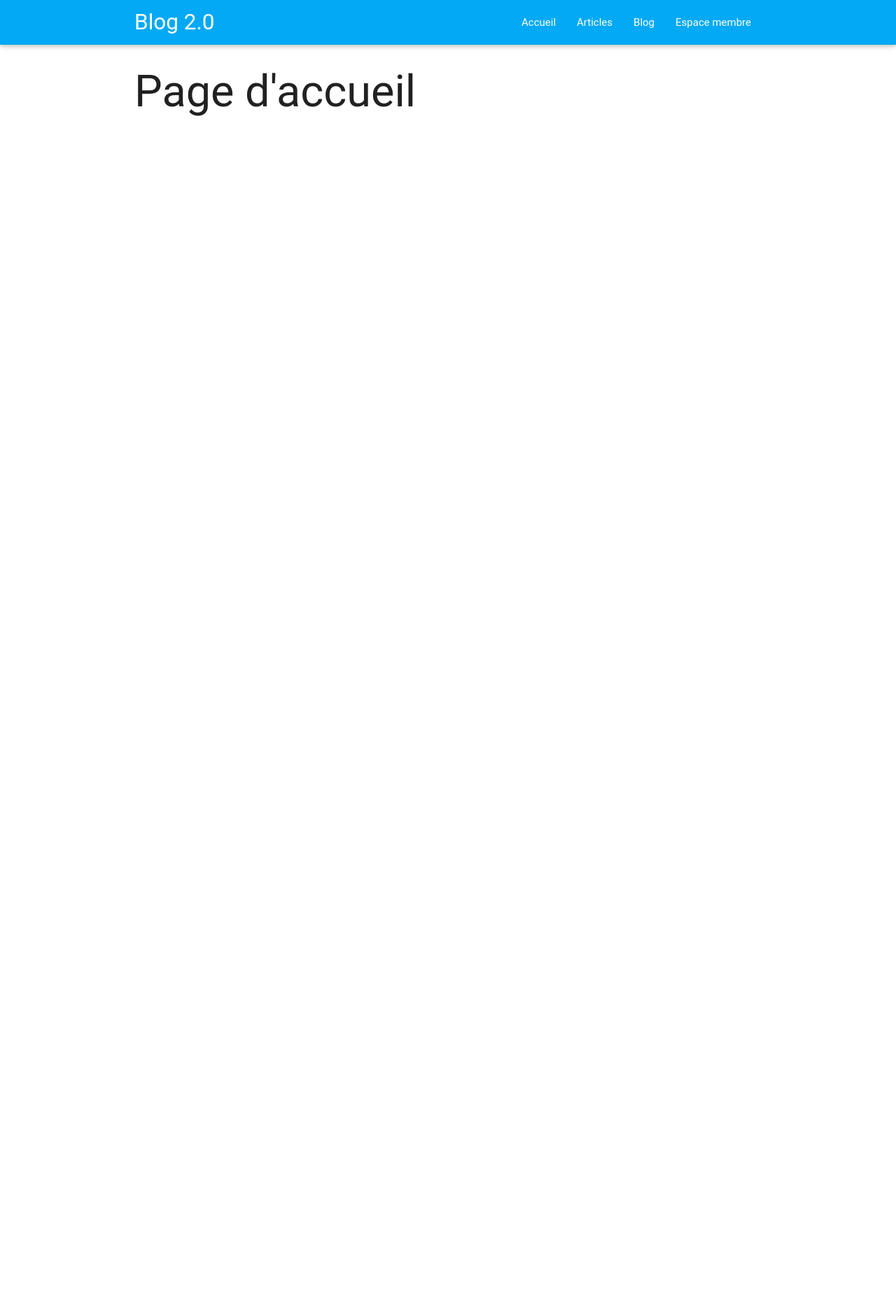
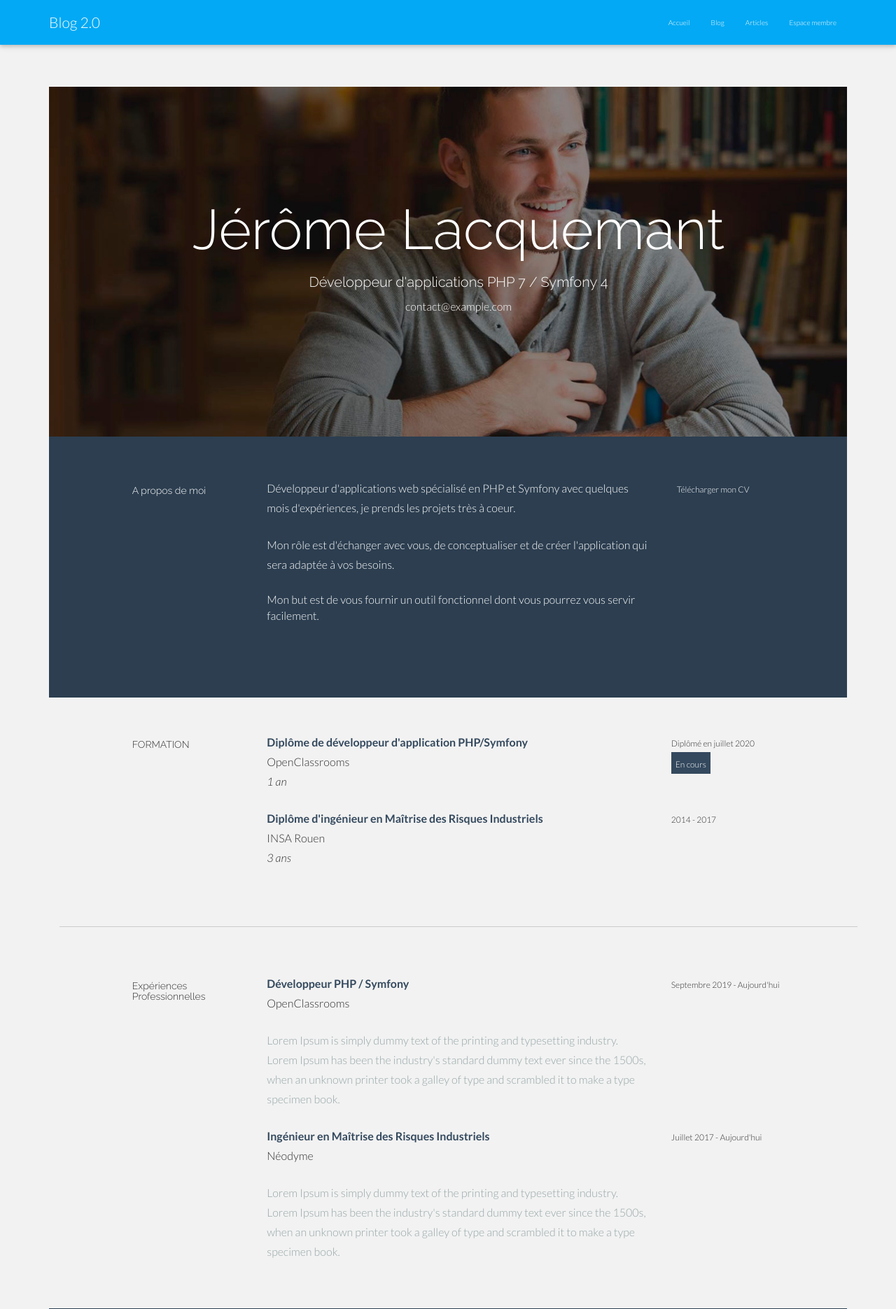
Before and after one commit to JeromeLacquemant/projet-5, a PHP site: page / in a window 1280 px wide. Shown: the top 1871 px of the page at 70% size. Before the commit the page ends 166 px from the top, so only its background shows below. Run offline with PHP 8.4, Linux system fonts and the light colour scheme; data that the repository does not hold is empty; some libraries are stand-ins or nearby versions; some web fonts are replaced.

Commit message:
Reprise du thème pour la page d'accueil et remplir mes informations

```diff
--- a/index.php
+++ b/index.php
@@ -16,8 +16,8 @@ require_once("controllers/Backend.php");
 if (!isset($_GET['page']))
 {
     $controller = new Frontend();
-    $controller->home();
-    require_once('views/frontend/home.php');
+    $controller->home_cv();
+    require_once('views/frontend/home_cv.php');
 }
 
 // Affichage des autres page en fonction du GET
--- a/views/frontend/home_cv.php
+++ b/views/frontend/home_cv.php
@@ -37,8 +37,9 @@
     <div class="container">
       <div class="row centered">
         <div class="col-lg-12">
-          <h1>William T. Kelvin</h1>
-          <h3>Web Designer | contact@example.com</h3>
+          <h1>Jérôme Lacquemant</h1>
+          <h3>Développeur d'applications PHP 7 / Symfony 4</h3>
+          <p>contact@example.com</p>
         </div>
         <!--/.col-lg-12 -->
       </div>
@@ -55,15 +56,17 @@
         <div class="row">
 
           <div class="col-lg-2 col-lg-offset-1">
-            <h5>ABOUT</h5>
+            <h5>A propos de moi</h5>
           </div>
           <div class="col-lg-6">
-            <p>I'm web designer & front-end developer with 7 years of professional experience. I'm interested in all kinds of visual communication, but my major focus is on designing web, mobile & tablet interfaces. I also have skills in other fields like
-              branding, icon design or web development.</p>
+              <p>Développeur d'applications web spécialisé en PHP et Symfony avec quelques mois d'expériences, je prends les projets très à coeur.</p>
+              <p>Mon rôle est d'échanger avec vous, de conceptualiser et de créer l'application qui sera adaptée à vos besoins.</p>
+                Mon but est de vous fournir un outil fonctionnel dont vous pourrez vous servir facilement.
+              </p>
           </div>
           <div class="col-lg-3">
             <p><a href="#"><i class="icon-file"></i></a>
-              <sm>DOWNLOAD PDF</sm>
+              <sm>Télécharger mon CV</sm>
             </p>
           </div>
 
@@ -82,32 +85,32 @@
       <div class="row">
 
         <div class="col-lg-2 col-lg-offset-1">
-          <h5>EDUCATION</h5>
+          <h5>FORMATION</h5>
         </div>
         <div class="col-lg-6">
           <p>
-            <t>Master of Web Design</t><br/> St. Patrick University <br/>
-            <i>3 Years Course</i>
+            <t>Diplôme de développeur d'application PHP/Symfony</t><br/> OpenClassrooms <br/>
+            <i>1 an</i>
           </p>
         </div>
         <div class="col-lg-3">
           <p>
-            <sm>GRADUATING IN MAY 2014</sm><br/>
+            <sm>Diplômé en juillet 2020</sm><br/>
             <imp>
-              <sm>IN PROGRESS</sm>
+              <sm>En cours</sm>
             </imp>
           </p>
         </div>
 
         <div class="col-lg-6 col-lg-offset-3">
           <p>
-            <t>Degree of Web Developer</t><br/> Hastings University <br/>
-            <i>2 Years Course</i>
+            <t>Diplôme d'ingénieur en Maîtrise des Risques Industriels</t><br/> INSA Rouen<br/>
+            <i>3 ans</i>
           </p>
         </div>
         <div class="col-lg-3">
           <p>
-            <sm>JUNE 2012</sm>
+            <sm>2014 - 2017</sm>
           </p>
         </div>
 
@@ -125,11 +128,11 @@
     <div class="row">
 
       <div class="col-lg-2 col-lg-offset-1">
-        <h5>WORK</h5>
+        <h5>Expériences Professionnelles</h5>
       </div>
       <div class="col-lg-6">
         <p>
-          <t>Front-end Developer</t><br/> Example Corp. <br/>
+          <t>Développeur PHP / Symfony</t><br/> OpenClassrooms <br/>
         </p>
         <p>
           <more>Lorem Ipsum is simply dummy text of the printing and typesetting industry. Lorem Ipsum has been the industry's standard dummy text ever since the 1500s, when an unknown printer took a galley of type and scrambled it to make a type specimen book.</more>
@@ -137,13 +140,13 @@
       </div>
       <div class="col-lg-3">
         <p>
-          <sm>AUGUST 2012 - CURRENT</sm>
+          <sm>Septembre 2019 - Aujourd'hui</sm>
         </p>
       </div>
 
       <div class="col-lg-6 col-lg-offset-3">
         <p>
-          <t>Web Designer - Intern</t><br/> Onassis Ltd. <br/>
+          <t>Ingénieur en Maîtrise des Risques Industriels</t><br/> Néodyme <br/>
         </p>
         <p>
           <more>Lorem Ipsum is simply dummy text of the printing and typesetting industry. Lorem Ipsum has been the industry's standard dummy text ever since the 1500s, when an unknown printer took a galley of type and scrambled it to make a type specimen book.</more>
@@ -151,48 +154,9 @@
       </div>
       <div class="col-lg-3">
         <p>
-          <sm>JUNE 2010 - JULY 2012</sm>
+          <sm>Juillet 2017 - Aujourd'hui</sm>
         </p>
       </div>
-    </div>
-    <!--/.row -->
-    <br>
-    <hr>
-  </div>
-  <!--/.container -->
-
-
-  <!--AWARDS DESCRIPTION -->
-  <div class="container desc">
-    <div class="row">
-      <div class="col-lg-2 col-lg-offset-1">
-        <h5>AWARDS</h5>
-      </div>
-      <div class="col-lg-6">
-        <p>
-          <t>Best Web Design</t><br/> Example Site <br/>
-        </p>
-      </div>
-      <div class="col-lg-3">
-        <p>
-          <sm>NOVEMBER 2013</sm>
-        </p>
-      </div>
-
-      <div class="col-lg-6 col-lg-offset-3">
-        <p>
-          <t>Designer of the Year</t><br/> Awwwards Site
-        </p>
-        <p>
-          <more>Lorem Ipsum is simply dummy text of the printing and typesetting industry. Lorem Ipsum has been the industry's standard dummy text ever since the 1500s, when an unknown printer took a galley of type and scrambled it to make a type specimen book.</more>
-        </p>
-      </div>
-      <div class="col-lg-3">
-        <p>
-          <sm>2013</sm>
-        </p>
-      </div>
-
     </div>
     <!--/.row -->
     <br>
@@ -205,16 +169,26 @@
     <div class="container">
       <div class="row">
         <div class="col-lg-2 col-lg-offset-1">
-          <h5>SKILLS</h5>
+          <h5>Compétences</h5>
+        </div>
+        <div class="col-lg-3 centered">
+          <canvas id="photoshop" height="130" width="130"></canvas>
+          <p>PHP 7</p>
+          <br>
+        </div>
+        <div class="col-lg-3 centered">
+          <canvas id="illustrator" height="130" width="130"></canvas>
+          <p>Symfony 4</p>
+          <br>
         </div>
         <div class="col-lg-3 centered">
           <canvas id="javascript" height="130" width="130"></canvas>
-          <p>Javascript</p>
+          <p>CSS Materialize</p>
           <br>
         </div>
-        <div class="col-lg-3 centered">
+        <div class="col-lg-3 col-lg-offset-3 centered">
           <canvas id="bootstrap" height="130" width="130"></canvas>
-          <p>Bootstrap</p>
+          <p>Bootstrap 4</p>
           <br>
         </div>
         <div class="col-lg-3 centered">
@@ -223,21 +197,12 @@
           <br>
         </div>
 
-        <div class="col-lg-3 col-lg-offset-3 centered">
+        <div class="col-lg-3 centered">
           <canvas id="html" height="130" width="130"></canvas>
-          <p>HTML/CSS</p>
+          <p>HTML 5 / CSS 3</p>
           <br>
         </div>
-        <div class="col-lg-3 centered">
-          <canvas id="photoshop" height="130" width="130"></canvas>
-          <p>Photoshop</p>
-          <br>
-        </div>
-        <div class="col-lg-3 centered">
-          <canvas id="illustrator" height="130" width="130"></canvas>
-          <p>Illustrator</p>
-          <br>
-        </div>
+
 
       </div>
       <!--/.row -->
--- a/views/frontend/topbar.php
+++ b/views/frontend/topbar.php
@@ -7,15 +7,15 @@
 
             <ul class="right hide-on-med-and-down">
                 <li class="<?php echo ($page=="home")?"active" : ""; ?>"><a href="index.php?page=home_cv">Accueil</a></li>
-                <li class="<?php echo ($page=="home")?"active" : ""; ?>"><a href="index.php?page=home">Articles</a></li>
-                <li class="<?php echo ($page=="blog")?"active" : ""; ?>"><a href="index.php?page=blog">Blog</a></li>
+                <li class="<?php echo ($page=="home")?"active" : ""; ?>"><a href="index.php?page=home">Blog</a></li>
+                <li class="<?php echo ($page=="blog")?"active" : ""; ?>"><a href="index.php?page=blog">Articles</a></li>
                 <li class="<?php echo ($page=="login")?"active" : ""; ?>"><a href="index.php?page=login">Espace membre</a></li>
             </ul>
 
             <ul class="side-nav" id="mobile-menu">
                 <li class="<?php echo ($page=="home")?"active" : ""; ?>"><a href="index.php?page=home_cv">Accueil</a></li>
-                <li class="<?php echo ($page=="home")?"active" : ""; ?>"><a href="index.php?page=home">Articles</a></li>
-                <li class="<?php echo ($page=="blog")?"active" : ""; ?>"><a href="index.php?page=blog">Blog</a></li>
+                <li class="<?php echo ($page=="home")?"active" : ""; ?>"><a href="index.php?page=home">Blog</a></li>
+                <li class="<?php echo ($page=="blog")?"active" : ""; ?>"><a href="index.php?page=blog">Articles</a></li>
                 <li class="<?php echo ($page=="blog")?"active" : ""; ?>"><a href="index.php?page=login">Espace membre</a></li>
             </ul>
 
```
